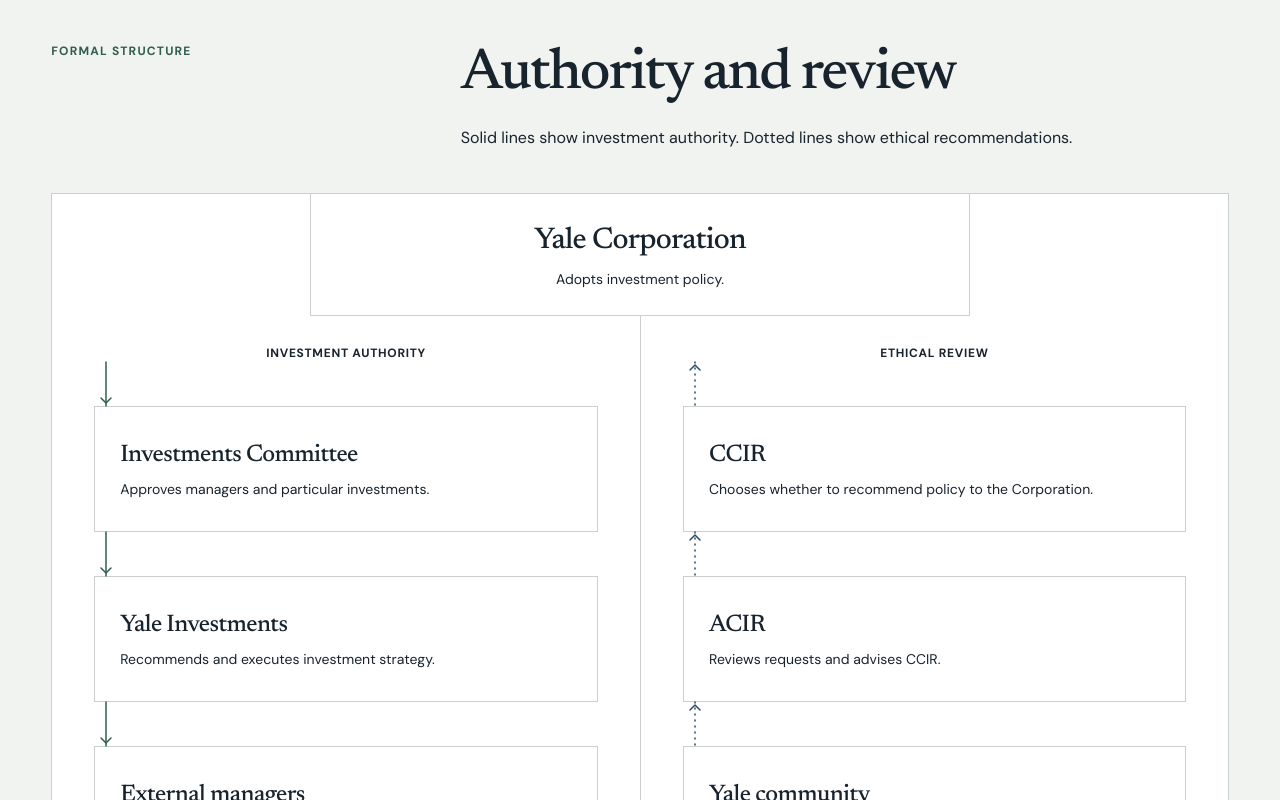
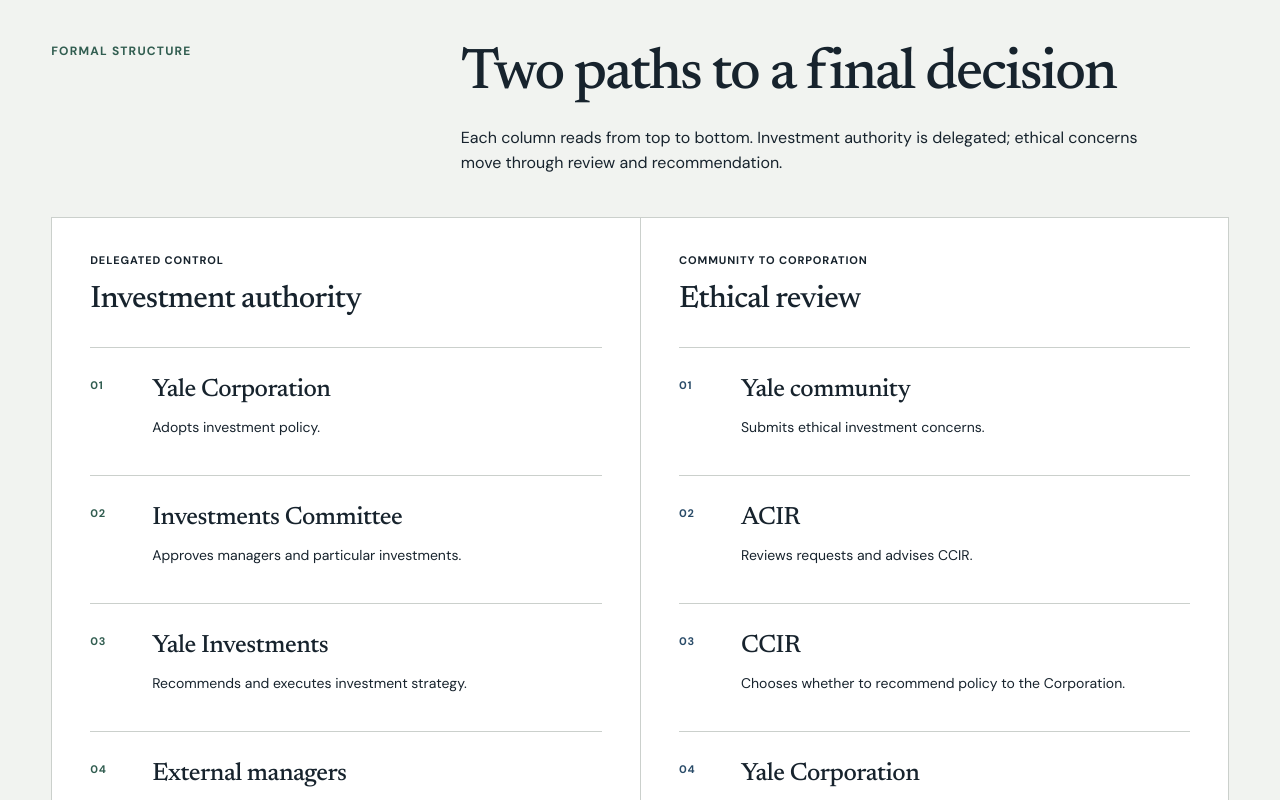
Before and after one commit to Endowment-Justice-Collective/website, a Next.js app: page /power in a window 1280 px wide. Shown: the part 640-1440 px from the top of the page. Built offline with nearby package versions, Linux system fonts and the light colour scheme.

Commit message:
Simplify power map and fix logo

```diff
--- a/app/brand.css
+++ b/app/brand.css
@@ -4,14 +4,18 @@
   flex: none;
 }
 
+.brand-logo,
+.footer-brand-logo {
+  display: block;
+  background: url("/ejc-logo.png") center / contain no-repeat;
+}
+
 .brand-logo {
-  display: block;
   width: 62px;
   height: 62px;
 }
 
 .footer-brand-logo {
-  display: block;
   width: 96px;
   height: 96px;
 }
--- a/app/power/page.tsx
+++ b/app/power/page.tsx
@@ -4,42 +4,58 @@ import "./power.css";
 
 export const metadata: Metadata = { title: "Power Map" };
 
-function MapConnector({ direction }: { direction: "up" | "down" }) {
-  const points = direction === "down" ? "5 36 10 41 15 36" : "5 8 10 3 15 8";
+const authorityPath = [
+  ["Yale Corporation", "Adopts investment policy."],
+  ["Investments Committee", "Approves managers and particular investments."],
+  ["Yale Investments", "Recommends and executes investment strategy."],
+  ["External managers", "Control many underlying holdings."],
+];
 
-  return <div className={`map-connector map-connector-${direction}`} aria-hidden="true">
-    <svg viewBox="0 0 20 44" focusable="false">
-      <path className="map-connector-line" d="M10 0V44" />
-      <polyline className="map-connector-head" points={points} />
-    </svg>
-  </div>;
+const ethicsPath = [
+  ["Yale community", "Submits ethical investment concerns."],
+  ["ACIR", "Reviews requests and advises CCIR."],
+  ["CCIR", "Chooses whether to recommend policy to the Corporation."],
+  ["Yale Corporation", "Makes the final policy decision."],
+];
+
+function DecisionPath({ id, label, note, steps, className }: {
+  id: string;
+  label: string;
+  note: string;
+  steps: string[][];
+  className: string;
+}) {
+  return <section className={`map-lane ${className}`} aria-labelledby={id}>
+    <header className="map-lane-header">
+      <p>{note}</p>
+      <h3 id={id}>{label}</h3>
+    </header>
+    <ol className="map-path">
+      {steps.map(([name, description], index) => <li key={name}>
+        <span className="map-step">{String(index + 1).padStart(2, "0")}</span>
+        <div>
+          <h4>{name}</h4>
+          <p>{description}</p>
+        </div>
+      </li>)}
+    </ol>
+  </section>;
 }
 
 export default function Power() {
   return <InnerPage eyebrow="Power map" title={<>How Yale makes investment decisions</>} intro="Investment management and ethical review follow separate paths. Both end with the Yale Corporation." tone="dark">
     <section className="content-section power-map-section">
-      <header className="map-intro"><p className="content-label">Formal structure</p><div><h2>Authority and review</h2><p>Solid lines show investment authority. Dotted lines show ethical recommendations.</p></div></header>
-      <div className="governance-map" aria-label="Power map of Yale endowment governance">
-        <div className="map-top"><h3>Yale Corporation</h3><p>Adopts investment policy.</p></div>
+      <header className="map-intro">
+        <p className="content-label">Formal structure</p>
+        <div>
+          <h2>Two paths to a final decision</h2>
+          <p>Each column reads from top to bottom. Investment authority is delegated; ethical concerns move through review and recommendation.</p>
+        </div>
+      </header>
+      <div className="governance-map" aria-label="Decision paths for Yale endowment governance">
         <div className="map-lanes">
-          <section className="map-lane authority-lane" aria-labelledby="authority-title">
-            <h3 id="authority-title">Investment authority</h3>
-            <MapConnector direction="down" />
-            <div className="map-node"><h4>Investments Committee</h4><p>Approves managers and particular investments.</p></div>
-            <MapConnector direction="down" />
-            <div className="map-node"><h4>Yale Investments</h4><p>Recommends and executes investment strategy.</p></div>
-            <MapConnector direction="down" />
-            <div className="map-node"><h4>External managers</h4><p>Control many underlying holdings.</p></div>
-          </section>
-          <section className="map-lane ethics-lane" aria-labelledby="ethics-title">
-            <h3 id="ethics-title">Ethical review</h3>
-            <MapConnector direction="up" />
-            <div className="map-node"><h4>CCIR</h4><p>Chooses whether to recommend policy to the Corporation.</p></div>
-            <MapConnector direction="up" />
-            <div className="map-node"><h4>ACIR</h4><p>Reviews requests and advises CCIR.</p></div>
-            <MapConnector direction="up" />
-            <div className="map-node"><h4>Yale community</h4><p>Submits ethical investment concerns.</p></div>
-          </section>
+          <DecisionPath id="authority-title" label="Investment authority" note="Delegated control" steps={authorityPath} className="authority-lane" />
+          <DecisionPath id="ethics-title" label="Ethical review" note="Community to Corporation" steps={ethicsPath} className="ethics-lane" />
         </div>
       </div>
       <dl className="map-facts"><div><dt>Final decision</dt><dd>Yale Corporation</dd></div><div><dt>ACIR authority</dt><dd>Advisory only</dd></div><div><dt>Formal New Haven seats</dt><dd>None listed</dd></div></dl>
--- a/app/power/power.css
+++ b/app/power/power.css
@@ -1,35 +1,108 @@
-.map-connector {
-  display: grid;
-  place-items: center;
-  color: var(--green);
+.governance-map {
+  overflow: hidden;
 }
 
-.map-connector::before,
-.map-connector::after {
-  content: none;
+.map-lane {
+  padding: 34px 38px 42px;
 }
 
-.map-connector svg {
-  display: block;
-  width: 20px;
-  height: 100%;
-  overflow: visible;
+.map-lane-header {
+  min-height: 92px;
+  padding-bottom: 24px;
 }
 
-.map-connector-line,
-.map-connector-head {
-  fill: none;
-  stroke: currentColor;
-  stroke-width: 1.5;
-  stroke-linecap: round;
-  stroke-linejoin: round;
-  vector-effect: non-scaling-stroke;
+.map-lane-header p {
+  margin: 0 0 8px;
+  color: var(--muted);
+  font-size: 11px;
+  font-weight: 700;
+  letter-spacing: .08em;
+  text-transform: uppercase;
 }
 
-.map-connector-up {
+.map-lane-header h3 {
+  margin: 0;
+  font-family: var(--font-display), Georgia, serif;
+  font-size: 31px;
+  font-weight: 500;
+  letter-spacing: -.025em;
+}
+
+.map-path {
+  list-style: none;
+  margin: 0;
+  padding: 0;
+  border-bottom: 1px solid var(--line);
+}
+
+.map-path li {
+  display: grid;
+  grid-template-columns: 44px minmax(0, 1fr);
+  gap: 18px;
+  align-items: start;
+  min-height: 128px;
+  padding: 24px 0;
+  border-top: 1px solid var(--line);
+}
+
+.map-step {
+  padding-top: 5px;
+  color: var(--green);
+  font-size: 11px;
+  font-weight: 700;
+  letter-spacing: .08em;
+}
+
+.ethics-lane .map-step {
   color: var(--blue);
 }
 
-.map-connector-up .map-connector-line {
-  stroke-dasharray: 1 5;
+.map-path h4 {
+  margin: 0;
+  font-family: var(--font-display), Georgia, serif;
+  font-size: 25px;
+  font-weight: 500;
+  letter-spacing: -.02em;
 }
+
+.map-path p {
+  margin: 7px 0 0;
+  color: var(--ink);
+  font-size: 14px;
+  line-height: 1.5;
+}
+
+@media (max-width: 900px) {
+  .map-lane-header {
+    min-height: 0;
+  }
+}
+
+@media (max-width: 600px) {
+  .map-lane {
+    padding: 24px 18px 30px;
+  }
+
+  .map-lane-header {
+    padding-bottom: 18px;
+  }
+
+  .map-lane-header h3 {
+    font-size: 27px;
+  }
+
+  .map-path li {
+    grid-template-columns: 34px minmax(0, 1fr);
+    gap: 10px;
+    min-height: 0;
+    padding: 19px 0;
+  }
+
+  .map-path h4 {
+    font-size: 22px;
+  }
+
+  .map-path p {
+    font-size: 13px;
+  }
+}
--- a/app/site-chrome.tsx
+++ b/app/site-chrome.tsx
@@ -1,9 +1,8 @@
 import Link from "next/link";
-import Image from "next/image";
 
 export function SiteHeader() {
   return <header className="site-header">
-    <Link className="brand" href="/" aria-label="Endowment Justice Collective home"><Image className="brand-logo" src="/ejc-logo.avif" width={160} height={160} alt="" priority /></Link>
+    <Link className="brand" href="/" aria-label="Endowment Justice Collective home"><span className="brand-logo" aria-hidden="true" /></Link>
     <nav aria-label="Primary navigation"><Link href="/demands">Demands</Link><Link href="/power">Power map</Link><Link href="/history">History</Link><Link href="/news">News</Link></nav>
     <Link className="header-cta" href="/act">Get involved</Link>
     <details className="mobile-menu"><summary aria-label="Open menu"><span /><span /></summary><div><Link href="/demands">Demands</Link><Link href="/power">Power map</Link><Link href="/history">History</Link><Link href="/news">News</Link><Link href="/about">About EJC</Link><Link href="/act">Get involved</Link></div></details>
@@ -12,7 +11,7 @@ export function SiteHeader() {
 
 export function SiteFooter() {
   return <footer className="site-footer">
-    <div className="footer-brand"><Image className="footer-brand-logo" src="/ejc-logo.avif" width={160} height={160} alt="Endowment Justice Collective at Yale" /></div>
+    <div className="footer-brand"><span className="footer-brand-logo" role="img" aria-label="Endowment Justice Collective at Yale" /></div>
     <div className="footer-links"><div><span>Explore</span><Link href="/demands">Demands</Link><Link href="/power">Power map</Link><Link href="/history">History</Link></div><div><span>Connect</span><Link href="/act">Get involved</Link><a href="mailto:endowmentjustice@yale.edu">Email us</a><a href="https://www.instagram.com/yaleendowmentjustice/" target="_blank" rel="noreferrer">Instagram</a></div></div>
     <div className="footer-note"><span>New Haven, Connecticut</span><span>Endowment Justice Collective</span></div>
   </footer>;
```
Also changed, not shown: public/ejc-logo.png (added).
